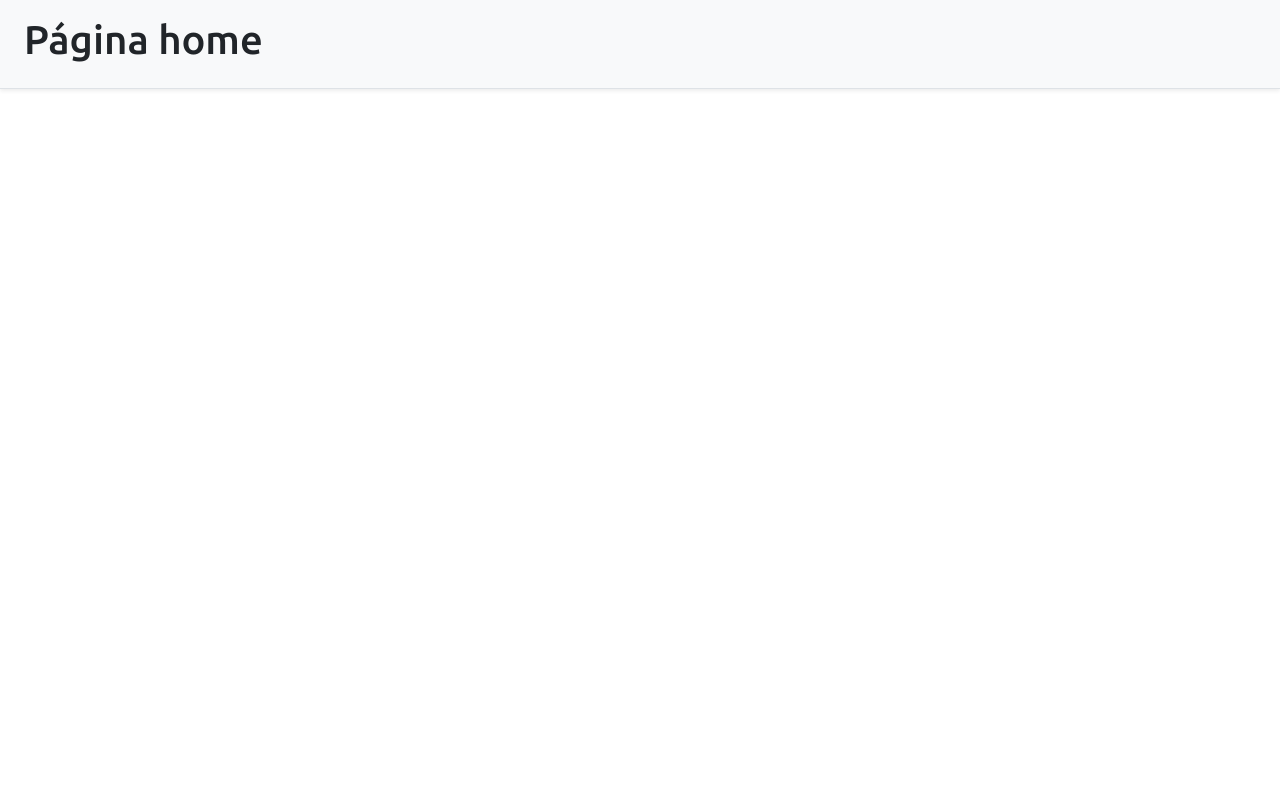
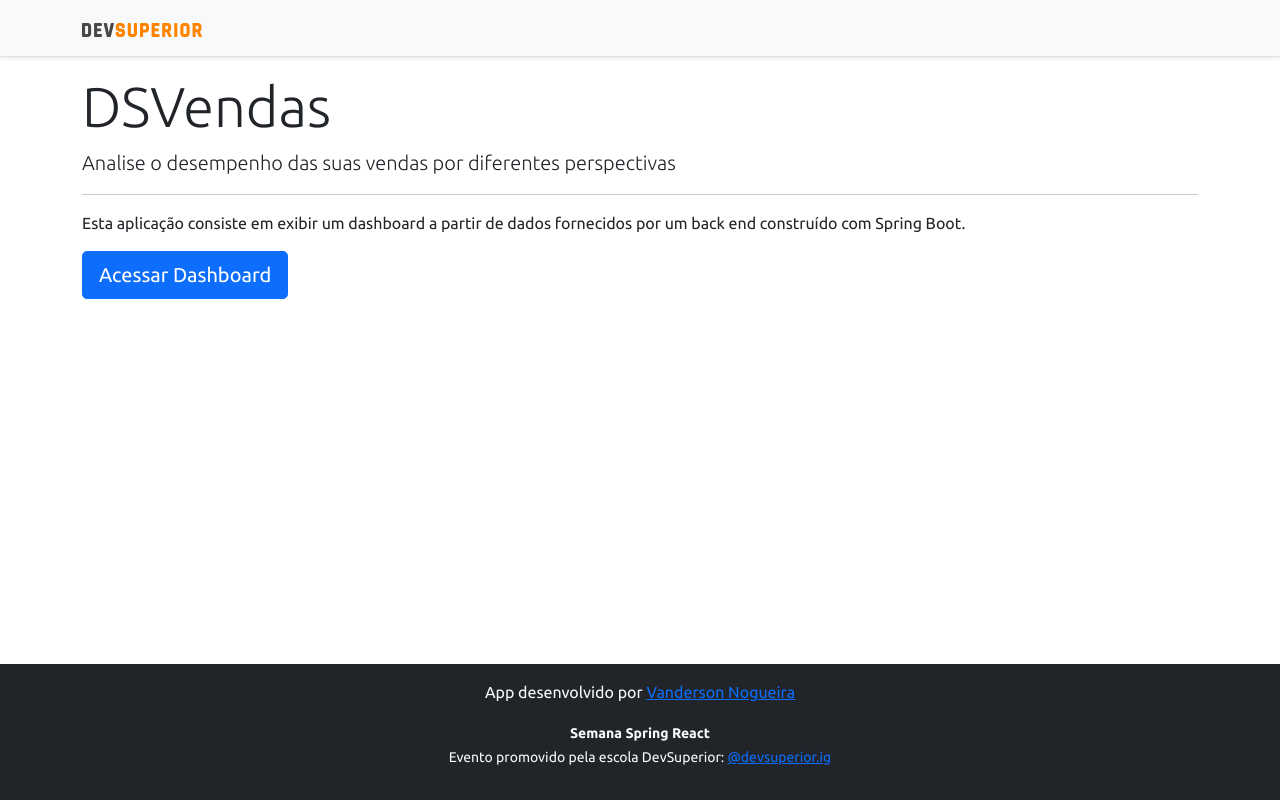
Before and after one commit to vanderson22/ds-vendas-react, a React (Create React App) app in the folder frontend/: page / in a window 1280 px wide. Built offline with nearby package versions, Linux system fonts and the light colour scheme.

Commit message:
Home, navigation

```diff
--- a/frontend/src/components/navbar/index.tsx
+++ b/frontend/src/components/navbar/index.tsx
@@ -2,13 +2,16 @@
 
 import ImgDsDark from 'assets/img/ds-dark.svg'
 import React from 'react';
+import { Link } from 'react-router-dom';
 
 function NavBar() {
   return (
     <div className="d-flex flex-column flex-md-row align-items-center p-3 px-md-4 mb-3 bg-light border-bottom shadow-sm">
       <div className="container">
         <nav className="my-2 my-md-0 mr-md-3">
-          <img src={ImgDsDark} alt="DevSuperior" width="120" />
+          <Link to="/" >
+            <img src={ImgDsDark} alt="DevSuperior" width="120" />
+          </Link>
         </nav>
       </div>
     </div>
--- a/frontend/src/pages/home/index.tsx
+++ b/frontend/src/pages/home/index.tsx
@@ -1,14 +1,26 @@
+import Footer from "components/footer";
+import NavBar from "components/navbar";
 import React from "react";
+import { Link } from "react-router-dom";
 
 
 
 function Home() {
-    return (
-      <div className="d-flex flex-column flex-md-row align-items-center p-3 px-md-4 mb-3 bg-light border-bottom shadow-sm">
+  return (
+   <>
+    <NavBar />
+    <div className="container">
+      <div className="jumbotron">
+        <h1 className="display-4">DSVendas</h1>
+        <p className="lead">Analise o desempenho das suas vendas por diferentes perspectivas</p>
+        <hr />
+        <p>Esta aplicação consiste em exibir um dashboard a partir de dados fornecidos por um back end construído com Spring Boot.</p>
+          <Link className="btn btn-primary btn-lg" to="/dashboard" > Acessar Dashboard </Link>
+      </div>
+    </div>
+    <Footer  />
+    </>
+  );
+}
 
-        <h1>Página home</h1>
-      </div>
-    );
-  }
-
-  export default Home;
+export default Home;
```
Also changed, not shown: 1 other file (tests, documents, lock files or other folders).
